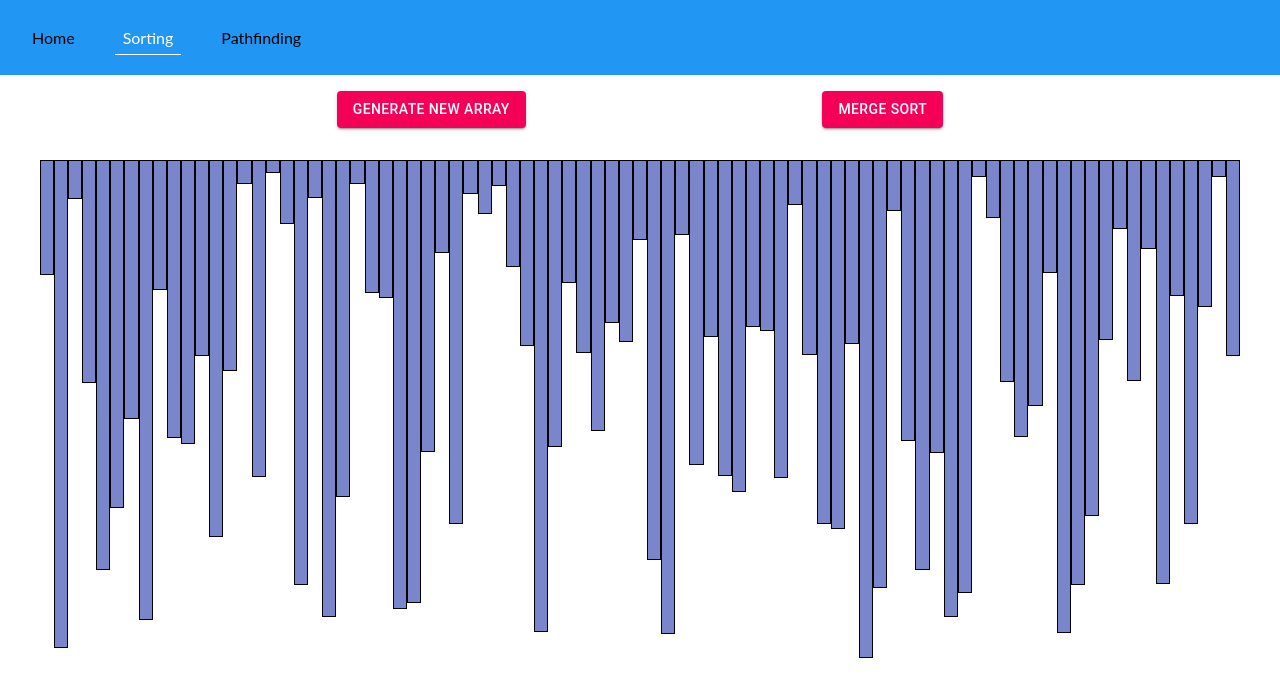
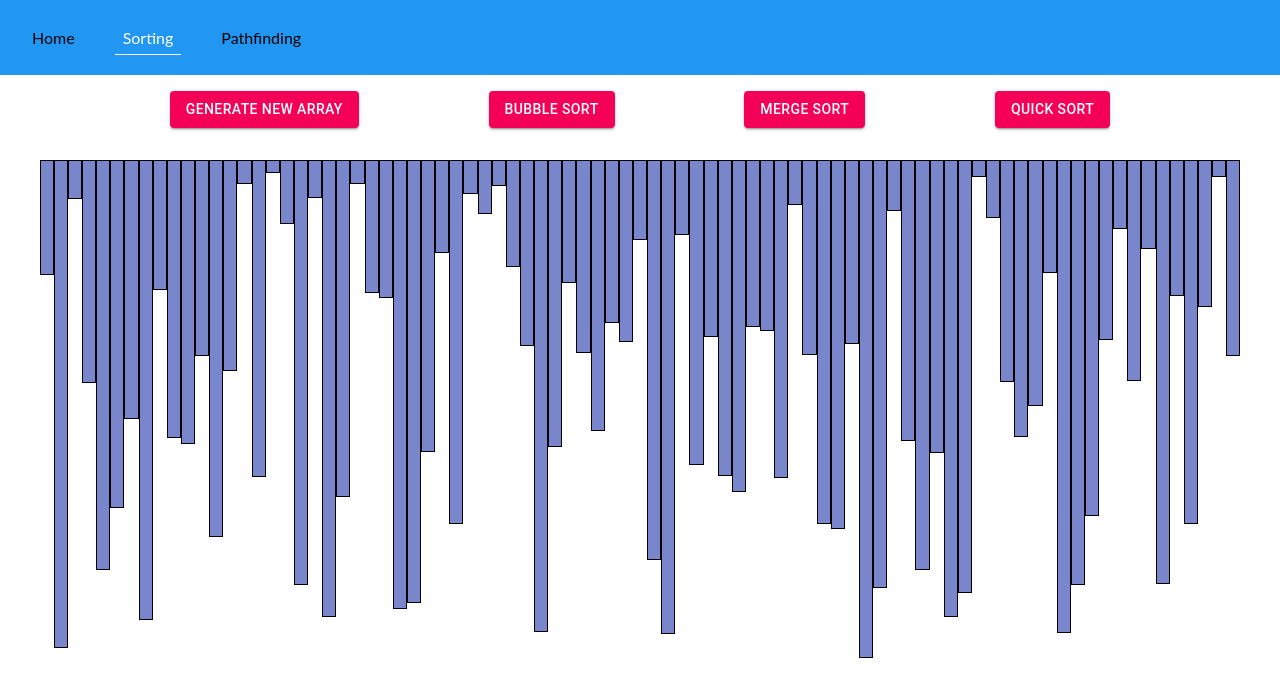
Before and after one commit to arnoldjos/algorithms-visualizer, a React (Create React App) app: page /sorting in a window 1280 px wide. Shown: the top 696 px of the page. Built offline with nearby package versions, Linux system fonts and the light colour scheme; the HTML template or start-up script is replaced by a standard one.

Commit message:
Added Bubble Sort

```diff
--- a/src/pages/Sorting/Sorting.module.scss
+++ b/src/pages/Sorting/Sorting.module.scss
@@ -14,6 +14,7 @@
 		border: 0.5px solid black;
 		background-color: $color-secondary-light;
 		display: inline-block;
+		transition: 0.2s all ease;
 	}
 
 	&__controls {
--- a/src/pages/Sorting/Sorting.tsx
+++ b/src/pages/Sorting/Sorting.tsx
@@ -23,7 +23,6 @@ export default class Sorting extends Component {
 
 	updateDimensions = () => {
 		this.setState({ numBars: Math.floor(window.innerWidth / 15) });
-		console.log(this.state);
 		this.resetArray();
 	};
 
@@ -49,7 +48,7 @@ export default class Sorting extends Component {
 				const [barOneIdx, barTwoIdx] = animations[i];
 				const barOneStyle = arrayBars[barOneIdx].style;
 				const barTwoStyle = arrayBars[barTwoIdx].style;
-				const color = i % 3 === 0 ? "red" : "#7986cb";
+				const color = i % 3 === 0 ? "#e91e63" : "#7986cb";
 				setTimeout(() => {
 					barOneStyle.backgroundColor = color;
 					barTwoStyle.backgroundColor = color;
@@ -66,7 +65,22 @@ export default class Sorting extends Component {
 				}, i * 2);
 			}
 		}
-		// this.enableButtons();
+	};
+
+	bubbleSort = async () => {
+		this.disableButtons();
+
+		const sort = console.log("Bubble Sort");
+		console.log(this.state.array);
+		const arrayBars: any = document.getElementsByClassName(css.Bars__bar);
+
+		const sortedArray = await algs.bubbleSort(
+			[...this.state.array],
+			arrayBars,
+			0.5
+		);
+		// console.log(sortedArray);
+		// this.setState({ array: sortedArray });
 	};
 
 	disableButtons = () => {
@@ -94,11 +108,28 @@ export default class Sorting extends Component {
 						</Button>
 						<Button
 							variant="contained"
+							onClick={this.bubbleSort}
+							color="secondary"
+							disabled={disabled}
+						>
+							Bubble Sort
+						</Button>
+						<Button
+							variant="contained"
 							onClick={this.mergeSort}
 							color="secondary"
 							disabled={disabled}
 						>
 							Merge Sort
+						</Button>
+
+						<Button
+							variant="contained"
+							onClick={this.mergeSort}
+							color="secondary"
+							disabled={disabled}
+						>
+							Quick Sort
 						</Button>
 					</div>
 
--- a/src/pages/Sorting/algorithms.tsx
+++ b/src/pages/Sorting/algorithms.tsx
@@ -1,26 +1,3 @@
-// export function mergeSort(arr: Array<number>): Array<number> {
-// 	if (arr.length < 2) return arr;
-
-// 	const mid = Math.floor(arr.length / 2);
-// 	const left = arr.slice(0, mid);
-// 	const right = arr.slice(mid);
-// 	return merge(mergeSort(left), mergeSort(right));
-// }
-
-// function merge(left: Array<number>, right: Array<number>): Array<number> {
-// 	let arr: Array<any> = [];
-
-// 	while (left.length && right.length) {
-// 		if (left[0] < right[0]) {
-// 			arr.push(left.shift());
-// 		} else {
-// 			arr.push(right.shift());
-// 		}
-// 	}
-
-// 	return arr.concat(left.concat(right));
-// }
-
 export function getMergeSortAnimations(arr: Array<number>): Array<any> {
 	if (arr.length < 2) return arr;
 	const animations: Array<any> = [];
@@ -87,3 +64,36 @@ function merge(
 		mainArray[k++] = auxArray[j++];
 	}
 }
+
+export async function bubbleSort(
+	array: Array<number>,
+	arrayBars: any,
+	speed: number
+) {
+	let animations: Array<any> = [];
+	const arrLength = array.length;
+	for (let i = 0; i < arrLength - 1; i++) {
+		for (let j = 0; j < arrLength - i - 1; j++) {
+			await new Promise(resolve =>
+				setTimeout(() => {
+					resolve();
+				}, speed)
+			);
+			arrayBars[j].style.backgroundColor = "#FF4949";
+			arrayBars[j + 1].style.backgroundColor = "#FF4949";
+
+			if (array[j] > array[j + 1]) {
+				const temp = array[j];
+
+				array[j] = array[j + 1];
+				array[j + 1] = temp;
+
+				arrayBars[j].style.height = `${array[j]}px`;
+				arrayBars[j + 1].style.height = `${array[j + 1]}px`;
+				arrayBars[j].style.backgroundColor = "green";
+				arrayBars[j + 1].style.backgroundColor = "greem";
+			}
+		}
+	}
+	return [array];
+}
```
